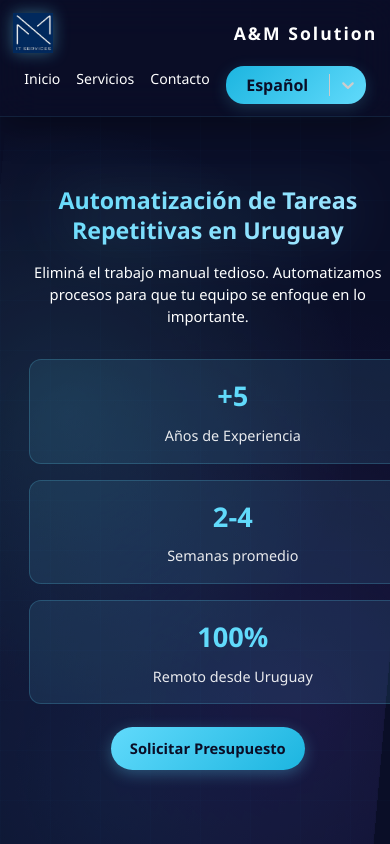
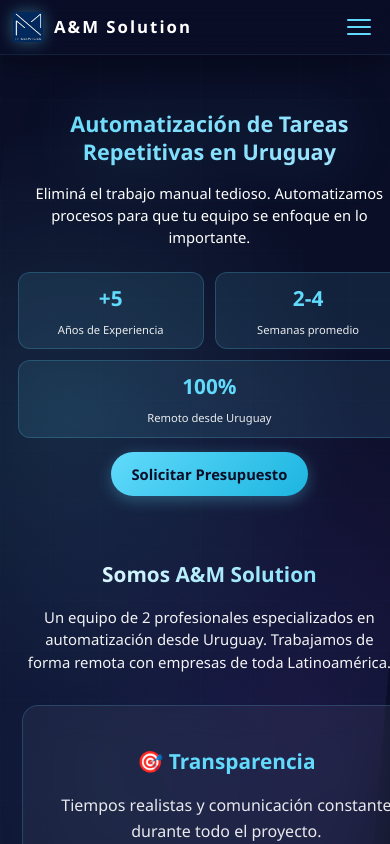
Before and after one commit to AgusWeb1999/A-MSolution, a React (Vite) app: page / in a window 390 px wide. Shown: the top 844 px of the page. Built offline with nearby package versions, Linux system fonts and the light colour scheme.

Commit message:
feat: n8n badge en Integración de Sistemas + mejoras responsive mobile

```diff
--- a/src/App.css
+++ b/src/App.css
@@ -1088,6 +1088,36 @@ body {
   font-weight: bold;
 }
 
+/* n8n Badge */
+.n8n-badge {
+  display: flex;
+  align-items: center;
+  gap: 10px;
+  background: linear-gradient(135deg, rgba(234, 56, 76, 0.15), rgba(234, 56, 76, 0.05));
+  border: 1px solid rgba(234, 56, 76, 0.5);
+  border-radius: 10px;
+  padding: 8px 14px;
+  margin: 10px 0 14px 0;
+}
+
+.n8n-logo-badge {
+  background: #ea384c;
+  color: #fff;
+  font-weight: 900;
+  font-size: 0.85rem;
+  letter-spacing: 1px;
+  border-radius: 6px;
+  padding: 3px 10px;
+  font-family: monospace;
+  box-shadow: 0 0 10px rgba(234, 56, 76, 0.5);
+}
+
+.n8n-badge-text {
+  color: #ffb3bb;
+  font-size: 0.82rem;
+  font-weight: 500;
+}
+
 /* CTA Secondary */
 .cta-secondary {
   background: rgba(97, 218, 251, 0.1);
@@ -1630,7 +1660,49 @@ body {
   margin-top: 2rem;
 }
 
+/* ============================================
+   HAMBURGER BUTTON
+   ============================================ */
+.hamburger-btn {
+  display: none;
+  flex-direction: column;
+  justify-content: center;
+  gap: 5px;
+  background: none;
+  border: none;
+  cursor: pointer;
+  padding: 6px;
+  border-radius: 8px;
+  transition: background 0.2s;
+  margin-left: auto;
+}
+
+.hamburger-btn span {
+  display: block;
+  width: 24px;
+  height: 2px;
+  background: #61dafb;
+  border-radius: 2px;
+  transition: all 0.3s ease;
+  transform-origin: center;
+}
+
+.hamburger-btn.open span:nth-child(1) {
+  transform: translateY(7px) rotate(45deg);
+}
+.hamburger-btn.open span:nth-child(2) {
+  opacity: 0;
+  transform: scaleX(0);
+}
+.hamburger-btn.open span:nth-child(3) {
+  transform: translateY(-7px) rotate(-45deg);
+}
+
+/* ============================================
+   RESPONSIVE MOBILE - max-width: 768px
+   ============================================ */
 @media (max-width: 768px) {
+
   /* --- ROOT / BODY --- */
   #root {
     padding: 0;
@@ -1639,99 +1711,159 @@ body {
   /* --- HEADER --- */
   .header-content {
     flex-direction: column;
-    align-items: flex-start;
-    padding: 1rem;
-    gap: 0.8rem;
+    align-items: stretch;
+    padding: 0.9rem 1rem;
+    gap: 0;
   }
 
   .logo-area {
     width: 100%;
-    justify-content: space-between;
+    display: flex;
+    align-items: center;
+    justify-content: flex-start;
+    gap: 0.7rem;
+  }
+
+  .hamburger-btn {
+    display: flex;
+    margin-left: auto;
   }
 
   .logo-text {
-    font-size: 1.3rem;
+    font-size: 1.25rem;
   }
 
   .company-logo {
-    height: 40px !important;
-    width: 40px !important;
-  }
-
+    height: 36px !important;
+    width: 36px !important;
+  }
+
+  /* Nav colapsable */
   .nav {
     width: 100%;
+    max-height: 0;
+    overflow: hidden;
+    transition: max-height 0.35s ease, padding 0.3s ease;
+    padding: 0;
+  }
+
+  .nav.nav-open {
+    max-height: 400px;
+    padding: 0.8rem 0 0.5rem 0;
+    border-top: 1px solid rgba(97, 218, 251, 0.15);
+    margin-top: 0.8rem;
   }
 
   .nav-list {
-    flex-wrap: wrap;
-    gap: 0.8rem 1.2rem;
-    justify-content: flex-start;
+    flex-direction: column;
+    gap: 0;
+    align-items: flex-start;
+    padding: 0;
+  }
+
+  .nav-list li {
+    width: 100%;
   }
 
   .nav-list li a {
-    font-size: 0.95rem;
+    display: block;
+    padding: 0.75rem 0.5rem;
+    font-size: 1rem;
+    border-bottom: 1px solid rgba(97, 218, 251, 0.08);
+    width: 100%;
+  }
+
+  .nav-list li:last-child a,
+  .nav-list li:last-child {
+    border-bottom: none;
+    padding-bottom: 0.3rem;
+  }
+
+  /* --- MAIN CONTENT --- */
+  .main-content {
+    padding: 0.8rem 0.9rem 2rem 0.9rem;
   }
 
   /* --- HERO --- */
   .hero-section {
-    padding: 2rem 1rem 2rem 1rem;
+    padding: 2rem 0.5rem 2rem 0.5rem;
   }
 
   .hero-section h1 {
-    font-size: 1.7rem;
+    font-size: 1.65rem;
     line-height: 1.3;
   }
 
   .hero-section p {
     font-size: 1rem;
+    margin-bottom: 1.5rem;
   }
 
   .hero-stats {
-    flex-direction: column;
-    gap: 1rem;
-    align-items: center;
+    flex-direction: row;
+    flex-wrap: wrap;
+    gap: 0.7rem;
+    justify-content: center;
+    margin: 1.5rem 0;
   }
 
   .stat-item {
-    width: 100%;
+    flex: 1 1 calc(33% - 0.7rem);
+    min-width: 90px;
+    padding: 0.8rem 0.5rem;
     text-align: center;
   }
 
   .stat-number {
-    font-size: 2rem !important;
+    font-size: 1.6rem !important;
+  }
+
+  .stat-label {
+    font-size: 0.78rem;
   }
 
   /* --- ABOUT --- */
   .about-section {
-    padding: 2rem 1rem;
+    padding: 2rem 0.5rem;
+  }
+
+  .about-intro {
+    font-size: 1rem;
+    margin-bottom: 1.5rem;
   }
 
   .about-values {
+    display: flex;
     flex-direction: column;
-    gap: 1rem;
+    gap: 0.9rem;
   }
 
   .value-card {
     width: 100%;
-    max-width: 100%;
-  }
-
-  /* --- SERVICES --- */
-  .services-section {
-    padding: 2rem 1rem;
-  }
-
+    padding: 1.2rem 1rem;
+  }
+
+  /* --- HEADINGS GENERALES --- */
   .services-section h2,
   .about-section h2,
   .projects-section h2,
   .contact-section h2,
   .testimonios-section h2,
-  .features-section h2 {
-    font-size: 1.6rem;
+  .features-section h2,
+  .process-section h2,
+  .hero-reservas h1,
+  .hero-web h1 {
+    font-size: 1.6rem !important;
   }
 
   .section-subtitle {
     font-size: 0.95rem;
+    margin-bottom: 1.2rem;
+  }
+
+  /* --- SERVICES --- */
+  .services-section {
+    padding: 2rem 0.2rem;
   }
 
   .services-grid {
@@ -1743,34 +1875,74 @@ body {
   .service-card {
     max-width: 100%;
     min-width: 0;
-    padding: 1.5rem 1rem 4.5rem 1rem;
+    padding: 1.4rem 1.1rem 5rem 1.1rem;
     font-size: 1rem;
   }
 
   .service-card h3 {
-    font-size: 1.15rem;
+    font-size: 1.1rem;
   }
 
   .service-card p {
-    font-size: 0.98rem;
+    font-size: 0.95rem;
   }
 
   .service-card .cta-btn {
     width: 80%;
+    font-size: 0.95rem;
+  }
+
+  .service-icon {
+    font-size: 2.2rem;
+    margin-bottom: 0.7rem;
+  }
+
+  /* n8n badge mobile */
+  .n8n-badge {
+    flex-wrap: wrap;
+    gap: 6px;
+    padding: 7px 10px;
+  }
+
+  .n8n-badge-text {
+    font-size: 0.78rem;
+  }
+
+  .service-list li {
+    font-size: 0.93rem;
+    padding: 0.35rem 0 0.35rem 1.4rem;
   }
 
   /* --- PROJECTS --- */
+  .projects-section {
+    padding: 2rem 0.2rem;
+  }
+
   .projects-grid {
     grid-template-columns: 1fr !important;
     gap: 1rem;
   }
 
-  .project-card {
-    padding: 1rem !important;
-  }
-
   .project-image-placeholder {
-    height: 160px !important;
+    height: 150px !important;
+  }
+
+  .project-info {
+    padding: 1.1rem;
+  }
+
+  .project-info h3 {
+    font-size: 1.1rem;
+  }
+
+  .projects-cta {
+    padding: 1.2rem;
+    margin-top: 1.5rem;
+  }
+
+  .projects-cta p {
+    font-size: 1rem;
+    margin-bottom: 1rem;
   }
 
   /* --- USE CASES --- */
@@ -1790,75 +1962,97 @@ body {
   }
 
   /* --- PROCESS TIMELINE --- */
+  .process-section {
+    padding: 2rem 0.2rem;
+  }
+
   .process-timeline {
     grid-template-columns: 1fr !important;
-    gap: 1rem;
+    gap: 0.9rem;
+  }
+
+  .process-step {
+    padding: 1.3rem 1rem;
   }
 
   /* --- FEATURES --- */
   .features-grid {
     flex-direction: column;
-    align-items: center;
+    align-items: stretch;
   }
 
   .feature-card {
     max-width: 100%;
     width: 100%;
+    padding: 1.3rem 1rem;
   }
 
   /* --- TESTIMONIOS --- */
   .testimonios-grid {
     flex-direction: column;
-    align-items: center;
+    align-items: stretch;
   }
 
   .testimonio-card {
     max-width: 100%;
     width: 100%;
+  }
+
+  /* --- VALUE GRID --- */
+  .value-grid {
+    grid-template-columns: 1fr !important;
+    gap: 1rem;
+  }
+
+  .tech-grid {
+    grid-template-columns: 1fr !important;
+    gap: 1rem;
   }
 
   /* --- CTA BUTTONS --- */
   .cta-btn,
   .cta-epic {
     font-size: 1rem;
-    padding: 0.8rem 1.5rem;
-    width: auto;
+    padding: 0.85rem 1.8rem;
   }
 
   /* --- CONTACT FORM --- */
+  .contact-section {
+    padding: 2rem 0.2rem;
+  }
+
   .contact-form {
     width: 100%;
-    padding: 0 0.5rem;
+    padding: 1.5rem 1rem;
+    border-radius: 16px;
   }
 
   .contact-form input,
   .contact-form textarea {
-    font-size: 0.95rem;
+    font-size: 0.97rem;
+    padding: 0.75rem 1rem;
+  }
+
+  .form-submit-btn {
+    font-size: 1rem;
+    padding: 0.9rem 1.5rem;
   }
 
   /* --- BADGES --- */
   .hero-badges {
     gap: 0.5rem;
+    justify-content: center;
   }
 
   .badge {
-    font-size: 0.85rem;
-    padding: 0.4rem 0.8rem;
-  }
-
-  /* --- MAIN CONTENT --- */
-  .main-content {
-    padding: 1rem 0.8rem 2rem 0.8rem;
+    font-size: 0.83rem;
+    padding: 0.35rem 0.75rem;
   }
 
   /* --- GOOGLE TRANSLATE --- */
-  #google_translate_element {
-    margin-top: 0;
-  }
-
   #google_translate_element select,
   .goog-te-gadget-simple {
-    font-size: 0.8rem !important;
+    font-size: 0.82rem !important;
     padding: 0.4rem 0.8rem !important;
   }
 }
@@ -1869,46 +2063,78 @@ body {
 @media (max-width: 480px) {
 
   .header-content {
-    padding: 0.8rem;
+    padding: 0.75rem 0.8rem;
   }
 
   .logo-text {
-    font-size: 1.1rem;
+    font-size: 1.05rem;
+  }
+
+  .company-logo {
+    height: 30px !important;
+    width: 30px !important;
+  }
+
+  .hero-section {
+    padding: 1.5rem 0.2rem;
   }
 
   .hero-section h1 {
-    font-size: 1.45rem;
+    font-size: 1.35rem;
   }
 
   .hero-section p {
     font-size: 0.92rem;
   }
 
+  .stat-item {
+    flex: 1 1 calc(33% - 0.5rem);
+    padding: 0.6rem 0.3rem;
+  }
+
+  .stat-number {
+    font-size: 1.3rem !important;
+  }
+
+  .stat-label {
+    font-size: 0.7rem;
+  }
+
   .services-section h2,
   .about-section h2,
-  .contact-section h2 {
-    font-size: 1.35rem;
+  .contact-section h2,
+  .projects-section h2,
+  .process-section h2 {
+    font-size: 1.3rem !important;
   }
 
   .service-card {
-    padding: 1.2rem 0.8rem 4rem 0.8rem;
+    padding: 1.1rem 0.9rem 4.5rem 0.9rem;
+  }
+
+  .service-card h3 {
+    font-size: 1rem;
+  }
+
+  .n8n-badge-text {
+    font-size: 0.73rem;
   }
 
   .cta-btn,
   .cta-epic {
     font-size: 0.92rem;
-    padding: 0.7rem 1.2rem;
-  }
-
-  .nav-list {
-    gap: 0.5rem 1rem;
-  }
-
-  .nav-list li a {
-    font-size: 0.88rem;
-  }
-
-  .stat-number {
-    font-size: 1.7rem !important;
-  }
-}
+    padding: 0.75rem 1.3rem;
+  }
+
+  .about-intro {
+    font-size: 0.93rem;
+  }
+
+  .contact-form {
+    padding: 1.2rem 0.8rem;
+  }
+
+  .form-submit-btn {
+    font-size: 0.95rem;
+  }
+}
--- a/src/App.jsx
+++ b/src/App.jsx
@@ -10,6 +10,7 @@ import emailjs from '@emailjs/browser'
 
 function App() {
   const [page, setPage] = useState('home')
+  const [menuOpen, setMenuOpen] = useState(false)
 
   // Función para scroll suave
   const scrollToSection = (sectionId) => {
@@ -73,12 +74,22 @@ function App() {
           <div className="logo-area">
             <img src="/img/logo.jpg" alt="Logo A&M Solution - Automatización Uruguay" className="company-logo" />
             <span className="logo-text">{t('A&M Solution')}</span>
+            <button
+              className={`hamburger-btn${menuOpen ? ' open' : ''}`}
+              onClick={() => setMenuOpen(!menuOpen)}
+              aria-label="Abrir menú de navegación"
+              aria-expanded={menuOpen}
+            >
+              <span></span>
+              <span></span>
+              <span></span>
+            </button>
           </div>
-          <nav className="nav" role="navigation" aria-label="Navegación principal">
+          <nav className={`nav${menuOpen ? ' nav-open' : ''}`} role="navigation" aria-label="Navegación principal">
             <ul className="nav-list">
-              <li><a href="#home" onClick={(e) => { e.preventDefault(); setPage('home'); setTimeout(() => scrollToSection('home'), 100); }}>{t('Inicio')}</a></li>
-              <li><a href="#servicios" onClick={(e) => { e.preventDefault(); setPage('home'); setTimeout(() => scrollToSection('servicios'), 100); }}>{t('Servicios')}</a></li>
-              <li><a href="#contacto" onClick={(e) => { e.preventDefault(); setPage('home'); setTimeout(() => scrollToSection('contacto'), 100); }}>{t('Contacto')}</a></li>
+              <li><a href="#home" onClick={(e) => { e.preventDefault(); setMenuOpen(false); setPage('home'); setTimeout(() => scrollToSection('home'), 100); }}>{t('Inicio')}</a></li>
+              <li><a href="#servicios" onClick={(e) => { e.preventDefault(); setMenuOpen(false); setPage('home'); setTimeout(() => scrollToSection('servicios'), 100); }}>{t('Servicios')}</a></li>
+              <li><a href="#contacto" onClick={(e) => { e.preventDefault(); setMenuOpen(false); setPage('home'); setTimeout(() => scrollToSection('contacto'), 100); }}>{t('Contacto')}</a></li>
               <li><LanguageSelector value={lang} onChange={handleLangChange} /></li>
             </ul>
           </nav>
@@ -153,11 +164,17 @@ function App() {
             <div className="service-card">
               <div className="service-icon">🔗</div>
               <h3>{t('Integración de Sistemas')}</h3>
-              <p>{t('Conectamos tus herramientas: WhatsApp, Google Calendar, CRM, hojas de cálculo y más.')}</p>
+              <p>{t('Conectamos tus herramientas usando n8n y otras plataformas líderes: WhatsApp, Google Calendar, CRM, hojas de cálculo y más.')}</p>
+              <div className="n8n-badge">
+                <span className="n8n-logo-badge">n8n</span>
+                <span className="n8n-badge-text">{t('Automatización visual con n8n')}</span>
+              </div>
               <ul className="service-list">
-                <li>{t('APIs y webhooks')}</li>
-                <li>{t('Sincronización automática')}</li>
+                <li>⚡ {t('Flujos visuales con n8n')}</li>
+                <li>{t('APIs, webhooks y triggers')}</li>
+                <li>{t('Sincronización automática de datos')}</li>
                 <li>{t('Notificaciones en tiempo real')}</li>
+                <li>{t('Integraciones con +400 apps')}</li>
               </ul>
               <a className="cta-btn cta-secondary" onClick={() => { setPage('reservas'); window.scrollTo(0, 0); }} aria-label="Ver más sobre integración de sistemas">{t('Más Info')}</a>
             </div>
```
